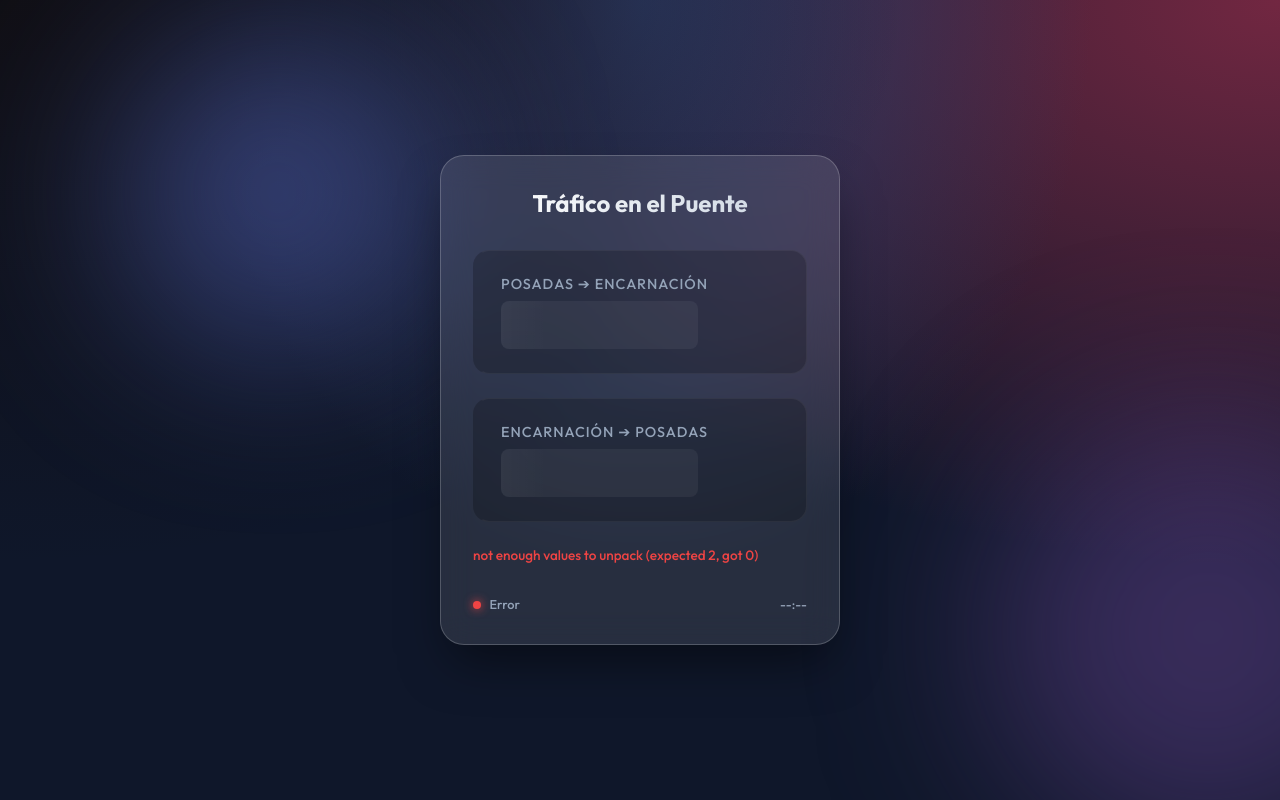
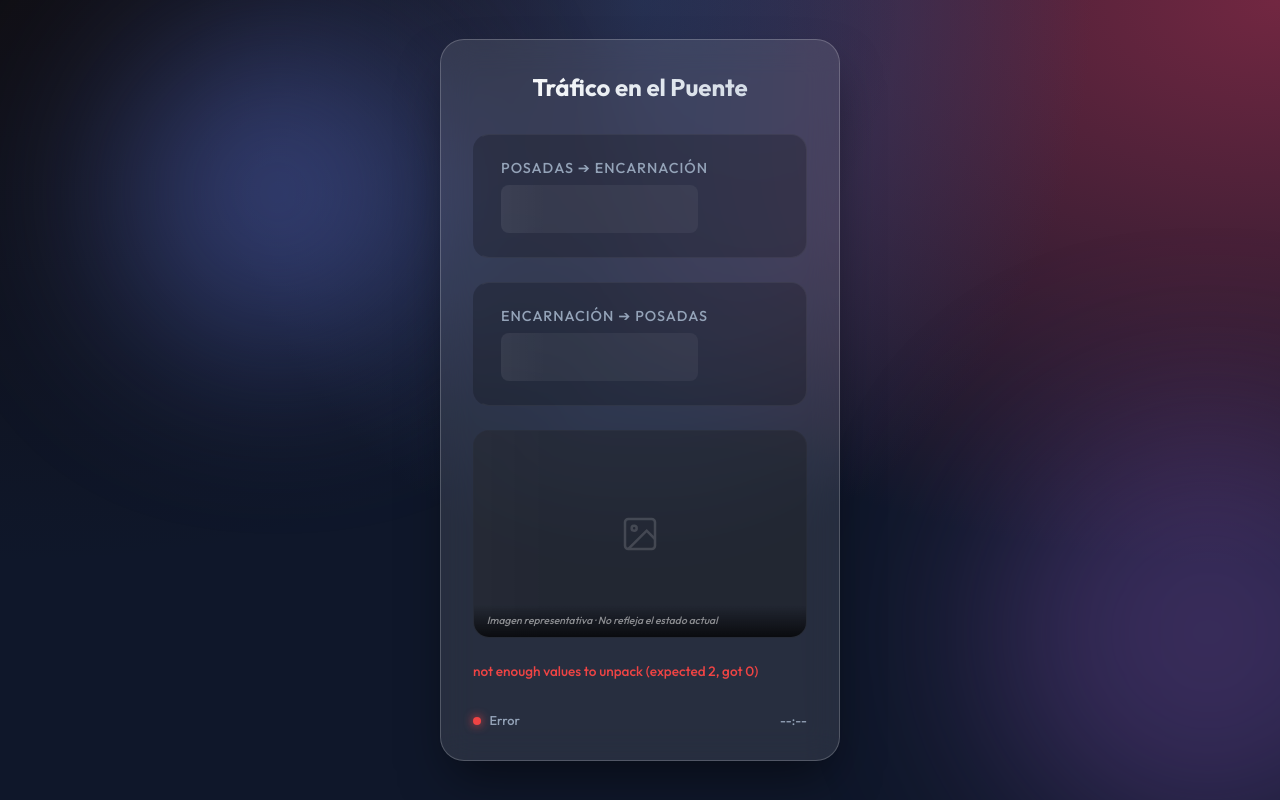
Before and after one commit to radianx/trafico-puente-san-roque-waze, a Flask app: page / in a window 1280 px wide. Run offline with Flask 3, Linux system fonts and the light colour scheme.

Commit message:
Se agregan imagenes representativas del estado del puente

```diff
--- a/templates/index.html
+++ b/templates/index.html
@@ -268,6 +268,83 @@
             display: none;
         }
 
+        /* Bridge image viewer */
+        .bridge-viewer {
+            position: relative;
+            border-radius: 16px;
+            overflow: hidden;
+            margin-bottom: 1.5rem;
+            aspect-ratio: 16 / 10;
+            background: rgba(0, 0, 0, 0.3);
+            border: 1px solid rgba(255, 255, 255, 0.05);
+            transition: box-shadow 0.8s ease;
+        }
+
+        .bridge-viewer.glow-agil {
+            box-shadow: 0 0 20px -5px rgba(16, 185, 129, 0.3), inset 0 0 20px -5px rgba(16, 185, 129, 0.1);
+        }
+        .bridge-viewer.glow-moderado {
+            box-shadow: 0 0 20px -5px rgba(234, 179, 8, 0.3), inset 0 0 20px -5px rgba(234, 179, 8, 0.1);
+        }
+        .bridge-viewer.glow-cargado {
+            box-shadow: 0 0 20px -5px rgba(249, 115, 22, 0.3), inset 0 0 20px -5px rgba(249, 115, 22, 0.1);
+        }
+        .bridge-viewer.glow-colapsado {
+            box-shadow: 0 0 25px -5px rgba(239, 68, 68, 0.4), inset 0 0 20px -5px rgba(239, 68, 68, 0.15);
+        }
+
+        .bridge-img {
+            position: absolute;
+            top: 0;
+            left: 0;
+            width: 100%;
+            height: 100%;
+            object-fit: cover;
+            opacity: 0;
+            transition: opacity 0.8s ease;
+        }
+
+        .bridge-img.active {
+            opacity: 1;
+        }
+
+        .bridge-viewer-overlay {
+            position: absolute;
+            bottom: 0;
+            left: 0;
+            right: 0;
+            padding: 0.6rem 0.8rem;
+            background: linear-gradient(transparent, rgba(0, 0, 0, 0.7));
+            display: flex;
+            justify-content: space-between;
+            align-items: flex-end;
+        }
+
+        .bridge-viewer-label {
+            font-size: 0.65rem;
+            color: rgba(255, 255, 255, 0.5);
+            font-style: italic;
+            line-height: 1.3;
+        }
+
+        .bridge-viewer-skeleton {
+            position: absolute;
+            top: 0;
+            left: 0;
+            width: 100%;
+            height: 100%;
+            background: linear-gradient(90deg, rgba(255,255,255,0.03) 25%, rgba(255,255,255,0.06) 50%, rgba(255,255,255,0.03) 75%);
+            background-size: 200% 100%;
+            animation: loading 1.5s infinite;
+            display: flex;
+            align-items: center;
+            justify-content: center;
+        }
+
+        .bridge-viewer-skeleton svg {
+            opacity: 0.15;
+        }
+
     </style>
 </head>
 <body>
@@ -296,6 +373,24 @@
             </div>
             <div class="route-time" id="time-vuelta">
                 <div class="skeleton"></div>
+            </div>
+        </div>
+
+        <!-- Dynamic bridge image viewer -->
+        <div class="bridge-viewer" id="bridge-viewer">
+            <div class="bridge-viewer-skeleton" id="bridge-skeleton">
+                <svg width="40" height="40" viewBox="0 0 24 24" fill="none" stroke="white" stroke-width="1.5">
+                    <rect x="3" y="3" width="18" height="18" rx="2" />
+                    <circle cx="8.5" cy="8.5" r="1.5" />
+                    <path d="m21 15-5-5L5 21" />
+                </svg>
+            </div>
+            <img class="bridge-img" id="img-agil" src="/static/images/puente-agil.webp" alt="Puente ágil">
+            <img class="bridge-img" id="img-moderado" src="/static/images/puente-moderado.webp" alt="Puente moderado">
+            <img class="bridge-img" id="img-cargado" src="/static/images/puente-cargado.webp" alt="Puente cargado">
+            <img class="bridge-img" id="img-colapsado" src="/static/images/puente-colapsado.webp" alt="Puente colapsado">
+            <div class="bridge-viewer-overlay">
+                <span class="bridge-viewer-label">Imagen representativa · No refleja el estado actual</span>
             </div>
         </div>
 
@@ -331,12 +426,14 @@
         }
 
         function getCongestionLevel(minutes) {
-            if (minutes === null || isNaN(minutes)) return { level: '', label: '', emoji: '' };
-            if (minutes <= 30) return { level: 'level-agil', label: 'Ágil', emoji: '🟢' };
-            if (minutes <= 60) return { level: 'level-moderado', label: 'Moderado', emoji: '🟡' };
-            if (minutes <= 90) return { level: 'level-cargado', label: 'Cargado', emoji: '🟠' };
-            return { level: 'level-colapsado', label: 'Colapsado', emoji: '🔴' };
+            if (minutes === null || isNaN(minutes)) return { level: '', label: '', emoji: '', key: '' };
+            if (minutes <= 30) return { level: 'level-agil', label: 'Ágil', emoji: '🟢', key: 'agil' };
+            if (minutes <= 60) return { level: 'level-moderado', label: 'Moderado', emoji: '🟡', key: 'moderado' };
+            if (minutes <= 90) return { level: 'level-cargado', label: 'Cargado', emoji: '🟠', key: 'cargado' };
+            return { level: 'level-colapsado', label: 'Colapsado', emoji: '🔴', key: 'colapsado' };
         }
+
+        const congestionOrder = ['agil', 'moderado', 'cargado', 'colapsado'];
 
         function applyCongestion(cardId, badgeId, minutes) {
             const card = document.getElementById(cardId);
@@ -347,6 +444,32 @@
             card.className = 'route-card' + (level ? ' ' + level : '');
             badge.className = 'congestion-badge' + (level ? ' ' + level : '');
             badge.textContent = level ? `${emoji} ${label}` : '';
+        }
+
+        function updateBridgeImage(minsIda, minsVuelta) {
+            const levelIda = getCongestionLevel(minsIda);
+            const levelVuelta = getCongestionLevel(minsVuelta);
+
+            // Pick the worst congestion level between both routes
+            const idxIda = congestionOrder.indexOf(levelIda.key);
+            const idxVuelta = congestionOrder.indexOf(levelVuelta.key);
+            const worstKey = idxIda >= idxVuelta ? levelIda.key : levelVuelta.key;
+
+            if (!worstKey) return;
+
+            // Hide skeleton
+            const skeleton = document.getElementById('bridge-skeleton');
+            if (skeleton) skeleton.style.display = 'none';
+
+            // Crossfade images
+            const allImgs = document.querySelectorAll('.bridge-img');
+            allImgs.forEach(img => img.classList.remove('active'));
+            const target = document.getElementById('img-' + worstKey);
+            if (target) target.classList.add('active');
+
+            // Update glow
+            const viewer = document.getElementById('bridge-viewer');
+            viewer.className = 'bridge-viewer glow-' + worstKey;
         }
 
         async function fetchTrafficData() {
@@ -380,6 +503,7 @@
                     // Apply congestion visual cues
                     applyCongestion('card-ida', 'badge-ida', minsIda);
                     applyCongestion('card-vuelta', 'badge-vuelta', minsVuelta);
+                    updateBridgeImage(minsIda, minsVuelta);
                 } else {
                     statusDot.className = 'status-dot error';
                     statusText.textContent = 'Error';
```
Also changed, not shown: images/puente-agil.webp (added), images/puente-cargado.webp (added), images/puente-colapsado.webp (added), images/puente-moderado.webp (added), static/images/puente-agil.webp (added), static/images/puente-cargado.webp (added), static/images/puente-colapsado.webp (added), static/images/puente-moderado.webp (added).
